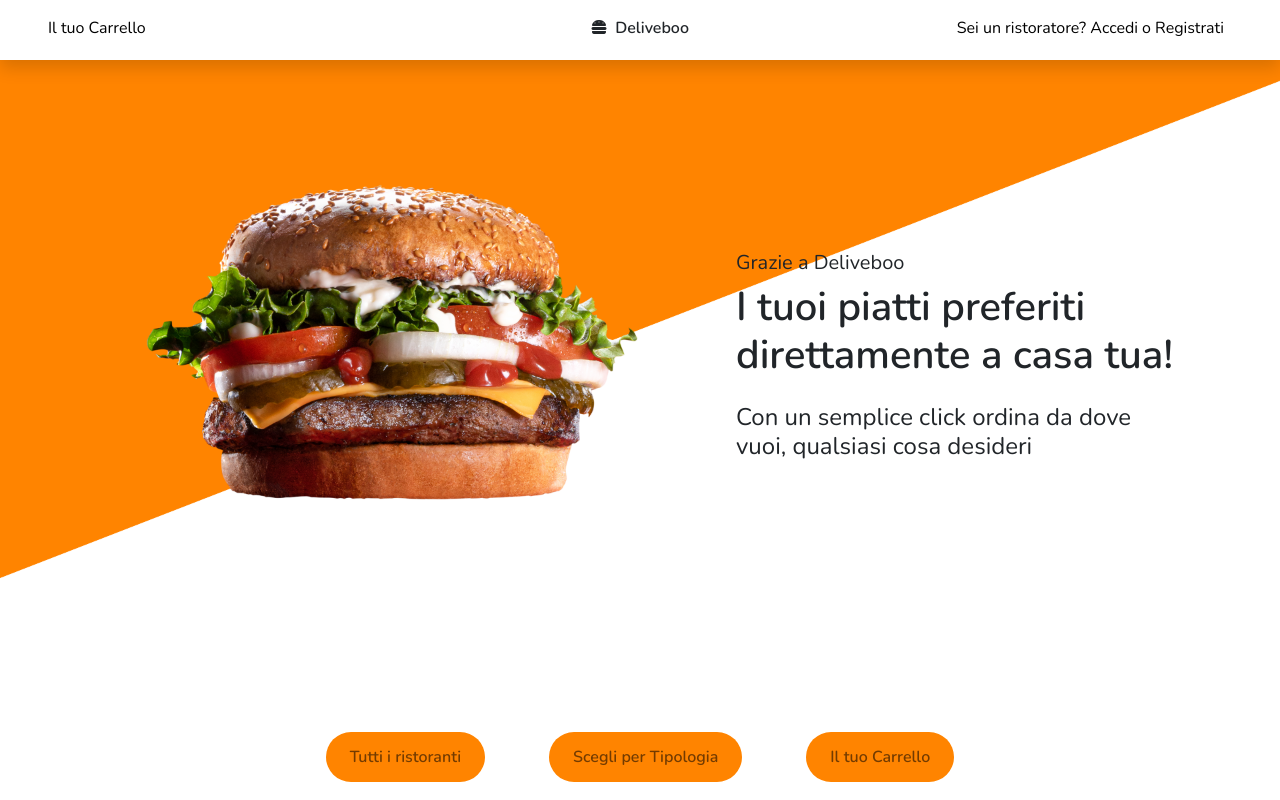
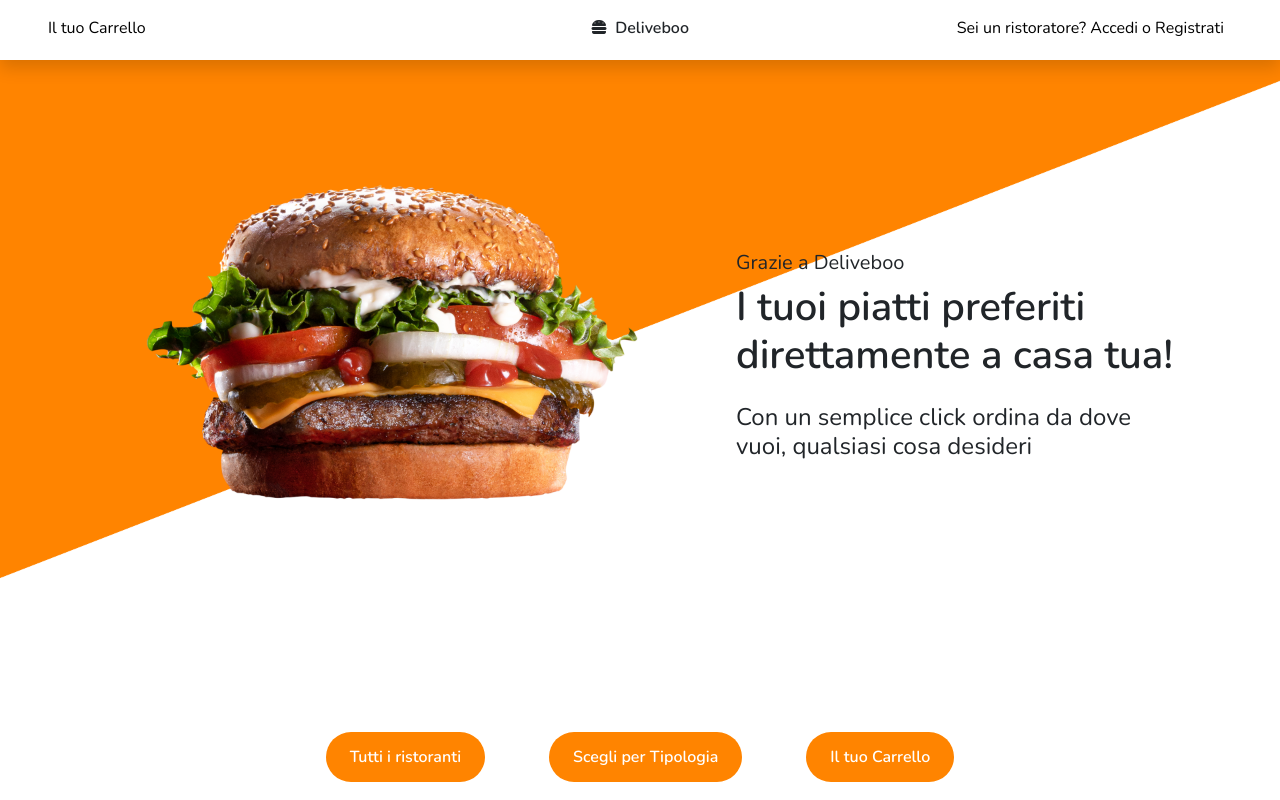
Before and after one commit to DANC0D3R/deliveboo-fe, a Vue app: page / in a window 1280 px wide. Shown: the top 800 px of the page. Built offline with nearby package versions, Linux system fonts and the light colour scheme.

Commit message:
colore pulsanti

```diff
--- a/src/components/AppMain.vue
+++ b/src/components/AppMain.vue
@@ -42,14 +42,16 @@ export default {
                     <nav class="navbar navbar-expand-lg bg-body-tertiary">
                         <div class="container-fluid">
 
-                            <button class="navbar-toggler" type="button" data-bs-toggle="collapse" data-bs-target="#navbarNav" aria-controls="navbarNav" aria-expanded="false" aria-label="Toggle navigation">
+                            <button class="navbar-toggler" type="button" data-bs-toggle="collapse"
+                                data-bs-target="#navbarNav" aria-controls="navbarNav" aria-expanded="false"
+                                aria-label="Toggle navigation">
                                 <span class="navbar-toggler-icon"></span>
                             </button>
 
                             <div class="collapse navbar-collapse" id="navbarNav">
                                 <ul class="navbar-nav d-flex w-100 justify-content-center menu-collegamenti">
                                     <li class="nav-item bottoni-collegamenti" v-for="menuItem in menuItems">
-                                        <router-link :to="{ name: menuItem.routeName }" class="nav-link">
+                                        <router-link :to="{ name: menuItem.routeName }" class="nav-link text-white">
                                             {{ menuItem.label }}
                                         </router-link>
                                     </li>
@@ -69,14 +71,13 @@ export default {
 </template>
 
 <style lang="scss" scoped>
+main {
+    margin-top: 60px;
 
-main{
-    margin-top:60px;
-
-    .menu-collegamenti{
+    .menu-collegamenti {
         margin: 4rem 0;
 
-        .bottoni-collegamenti{
+        .bottoni-collegamenti {
             background-color: $main-orange;
             border-radius: 2rem;
             padding: 0.3rem 1rem;
@@ -84,11 +85,10 @@ main{
             font-weight: 600;
             color: white !important;
         }
-        .bottoni-collegamenti:hover{
+
+        .bottoni-collegamenti:hover {
             background-color: $secondary-orange;
         }
     }
 }
-
-
 </style>
--- a/src/pages/RestaurantsShow.vue
+++ b/src/pages/RestaurantsShow.vue
@@ -258,7 +258,9 @@ export default {
 }
 
 .btn {
-    background-color: #FF8400
+    background-color: #FF8400;
+    color: white;
+
 }
 
 a {
```
Lines whose indentation alone changed are shown as unchanged.
